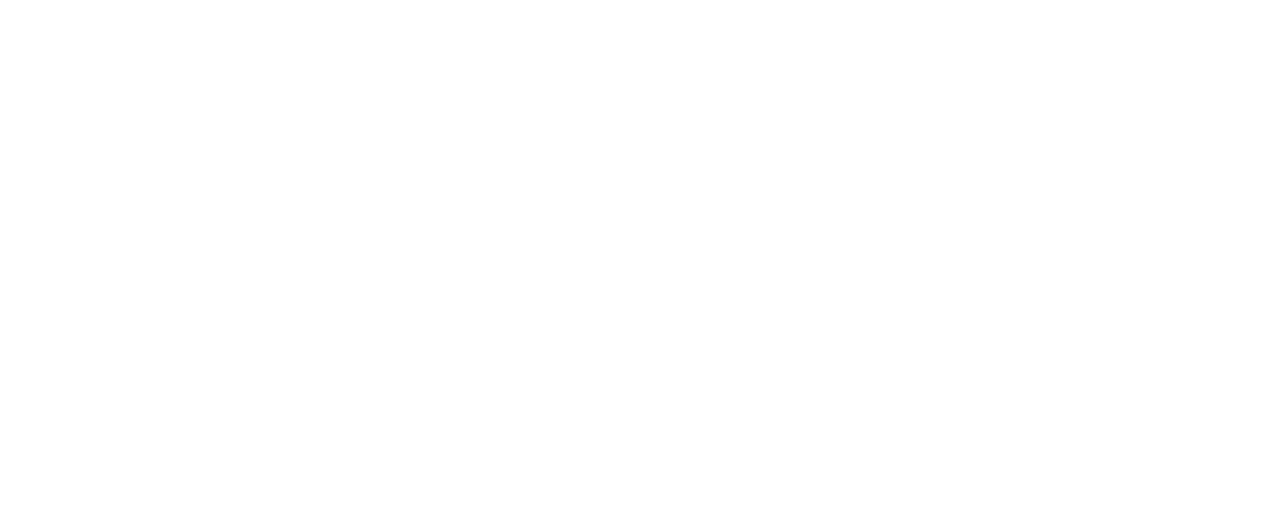
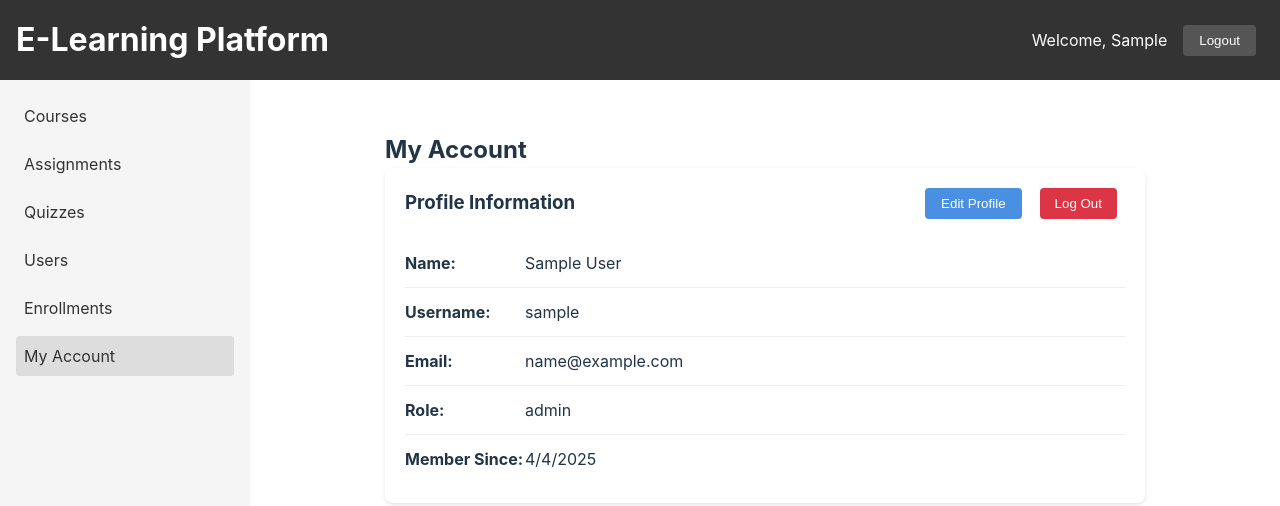
Before and after one commit to haorup/practicum2, a React (Vite) app in the folder elearning-app/: page /account in a window 1280 px wide. Before the commit this address had no page. Shown: the top 506 px of the page. Built offline with nearby package versions, Linux system fonts and the light colour scheme; sample sign-in values are in the browser's storage.

Commit message:
update the landingpage

```diff
--- a/elearning-app/src/App.jsx
+++ b/elearning-app/src/App.jsx
@@ -1,4 +1,4 @@
-import { Routes, Route, Navigate } from 'react-router-dom'
+import { Routes, Route, Navigate, useLocation } from 'react-router-dom'
 import Layout from './components/Layout'
 import CoursePage from './pages/CoursePage'
 import AssignmentPage from './pages/AssignmentPage'
@@ -8,16 +8,26 @@
 import Login from './components/auth/Login'
 import Register from './components/auth/Register'
 import AuthService from './services/AuthService'
+import Account from './pages/Account'
+import { UserProvider } from './context/UserContext'
+import { useEffect } from 'react'
 
 // Protected route component
 const PrivateRoute = ({ children }) => {
   const isAuthenticated = AuthService.isAuthenticated();
+  const location = useLocation();
 
-  return isAuthenticated ? children : <Navigate to="/login" />;
+  useEffect(() => {
+    // For debugging - remove this in production
+    console.log(`Checking auth for path: ${location.pathname}, authenticated: ${isAuthenticated}`);
+  }, [location, isAuthenticated]);
+
+  return isAuthenticated ? children : <Navigate to="/login" state={{ from: location }} />;
 };
 
 function App() {
   return (
+    <UserProvider>
       <Routes>
         <Route path="/login" element={<Login />} />
         <Route path="/register" element={<Register />} />
@@ -29,8 +39,8 @@
           <Navigate to="/login" />
         } />
 
-      {/* Protected routes */}
-      <Route path="/" element={
+        {/* Layout wrapper for all protected routes */}
+        <Route element={
           <PrivateRoute>
             <Layout />
           </PrivateRoute>
@@ -40,8 +50,10 @@
           <Route path="quizzes" element={<QuizPage />} />
           <Route path="users" element={<UserPage />} />
           <Route path="enrollments" element={<EnrollmentPage />} />
+          <Route path="account" element={<Account />} />
         </Route>
       </Routes>
+    </UserProvider>
   )
 }
 
--- a/elearning-app/src/components/Layout.jsx
+++ b/elearning-app/src/components/Layout.jsx
@@ -1,23 +1,45 @@
-import { Link, Outlet } from 'react-router-dom'
+import { Outlet, NavLink, useNavigate } from 'react-router-dom'
+import { useUser } from '../context/UserContext'
 
 function Layout() {
+  const navigate = useNavigate();
+  const { user, logout } = useUser();
+
+  const handleLogout = () => {
+    logout();
+    navigate('/login');
+  };
+
   return (
     <div className="app-container">
       <header>
+        <h1>E-Learning Platform</h1>
+        <div className="user-info">
+          {user ? (
+            <>
+              <span>Welcome, {user.firstName || user.username}</span>
+              <button onClick={handleLogout}>Logout</button>
+            </>
+          ) : (
+            <NavLink to="/login">Login</NavLink>
+          )}
+        </div>
+      </header>
+      <div className="content-container">
         <nav>
-          <h1>E-Learning Platform</h1>
           <ul>
-            <li><Link to="/courses">Courses</Link></li>
-            <li><Link to="/assignments">Assignments</Link></li>
-            <li><Link to="/quizzes">Quizzes</Link></li>
-            <li><Link to="/users">Users</Link></li>
-            <li><Link to="/enrollments">Enrollments</Link></li>
+            <li><NavLink to="/courses">Courses</NavLink></li>
+            <li><NavLink to="/assignments">Assignments</NavLink></li>
+            <li><NavLink to="/quizzes">Quizzes</NavLink></li>
+            <li><NavLink to="/users">Users</NavLink></li>
+            <li><NavLink to="/enrollments">Enrollments</NavLink></li>
+            <li><NavLink to="/account">My Account</NavLink></li>
           </ul>
         </nav>
-      </header>
-      <main>
-        <Outlet />
-      </main>
+        <main>
+          <Outlet />
+        </main>
+      </div>
     </div>
   )
 }
--- a/elearning-app/src/components/auth/Login.jsx
+++ b/elearning-app/src/components/auth/Login.jsx
@@ -1,6 +1,6 @@
 import React, { useState } from 'react';
 import { useNavigate, Link } from 'react-router-dom';
-import AuthService from '../../services/AuthService';
+import { useUser } from '../../context/UserContext';
 
 const Login = () => {
   const [username, setUsername] = useState('');
@@ -8,6 +8,7 @@
   const [loading, setLoading] = useState(false);
   const [message, setMessage] = useState('');
   const navigate = useNavigate();
+  const { login } = useUser();
 
   const handleLogin = async (e) => {
     e.preventDefault();
@@ -16,7 +17,7 @@
     setLoading(true);
 
     try {
-      await AuthService.login(username, password);
+      await login(username, password);
       navigate("/courses");
     } catch (error) {
       const resMessage =
--- /dev/null
+++ b/elearning-app/src/context/UserContext.jsx
@@ -0,0 +1,101 @@
+import { createContext, useState, useEffect, useContext } from 'react';
+import AuthService from '../services/AuthService';
+
+// Create the context
+export const UserContext = createContext(null);
+
+// Create the provider component
+export const UserProvider = ({ children }) => {
+  const [user, setUser] = useState(null);
+  const [loading, setLoading] = useState(true);
+
+  // Load user data when the component mounts
+  useEffect(() => {
+    const loadUser = () => {
+      try {
+        const currentUser = AuthService.getCurrentUser();
+        if (currentUser) {
+          setUser({
+            id: currentUser.id,
+            username: currentUser.username,
+            firstName: currentUser.firstName,
+            lastName: currentUser.lastName,
+            email: currentUser.email,
+            role: currentUser.role,
+            joinDate: new Date().toLocaleDateString()
+          });
+        }
+      } catch (error) {
+        console.error("Error loading user from localStorage:", error);
+      } finally {
+        setLoading(false);
+      }
+    };
+
+    loadUser();
+  }, []);
+
+  // Login function
+  const login = async (username, password) => {
+    try {
+      const userData = await AuthService.login(username, password);
+      setUser({
+        id: userData.id,
+        username: userData.username,
+        firstName: userData.firstName,
+        lastName: userData.lastName,
+        email: userData.email,
+        role: userData.role,
+        joinDate: new Date().toLocaleDateString()
+      });
+      return userData;
+    } catch (error) {
+      console.error("Login error:", error);
+      throw error;
+    }
+  };
+
+  // Logout function
+  const logout = () => {
+    // First update the state
+    setUser(null);
+    // Then clear the localStorage
+    AuthService.logout();
+    // For debugging
+    console.log("User logged out, user state cleared");
+  };
+
+  // Update user information
+  const updateUser = (newUserData) => {
+    setUser(prevUser => {
+      if (!prevUser) return null;
+      const updatedUser = { ...prevUser, ...newUserData };
+
+      // If you want to persist these changes to localStorage
+      const currentUser = AuthService.getCurrentUser();
+      if (currentUser) {
+        localStorage.setItem('user', JSON.stringify({
+          ...currentUser,
+          ...newUserData
+        }));
+      }
+
+      return updatedUser;
+    });
+  };
+
+  return (
+    <UserContext.Provider value={{ user, loading, login, logout, updateUser }}>
+      {children}
+    </UserContext.Provider>
+  );
+};
+
+// Custom hook to use the user context
+export const useUser = () => {
+  const context = useContext(UserContext);
+  if (!context) {
+    throw new Error('useUser must be used within a UserProvider');
+  }
+  return context;
+};
--- a/elearning-app/src/index.css
+++ b/elearning-app/src/index.css
@@ -28,33 +28,61 @@
 }
 
 header {
-  background-color: #1a73e8;
+  background-color: #333;
+  color: white;
   padding: 1rem;
-  color: white;
-}
-
-nav {
   display: flex;
   justify-content: space-between;
   align-items: center;
 }
 
-nav ul {
+.user-info {
   display: flex;
-  list-style: none;
+  align-items: center;
+  gap: 1rem;
 }
 
-nav ul li {
-  margin-left: 1.5rem;
+.user-info button {
+  padding: 0.5rem 1rem;
+  background-color: #555;
+  color: white;
+  border: none;
+  border-radius: 4px;
+  cursor: pointer;
+}
+
+.content-container {
+  display: flex;
+  flex-grow: 1;
+}
+
+nav {
+  width: 250px;
+  background-color: #f5f5f5;
+  padding: 1rem;
+}
+
+nav ul {
+  list-style-type: none;
+  padding: 0;
+  margin: 0;
+}
+
+nav li {
+  margin-bottom: 0.5rem;
 }
 
 nav a {
-  color: white;
   text-decoration: none;
+  color: #333;
+  padding: 0.5rem;
+  display: block;
+  border-radius: 4px;
 }
 
-nav a:hover {
-  text-decoration: underline;
+nav a:hover,
+nav a.active {
+  background-color: #ddd;
 }
 
 main {
--- /dev/null
+++ b/elearning-app/src/pages/Account.jsx
@@ -0,0 +1,132 @@
+import { useState } from 'react';
+import { useUser } from '../context/UserContext';
+import { useNavigate } from 'react-router-dom';
+import '../styles/Account.css';
+
+function Account() {
+  const { user, loading, updateUser, logout } = useUser();
+  const navigate = useNavigate();
+  const [isEditing, setIsEditing] = useState(false);
+  const [formData, setFormData] = useState({
+    firstName: '',
+    lastName: '',
+    email: ''
+  });
+
+  const handleEditClick = () => {
+    setFormData({
+      firstName: user?.firstName || '',
+      lastName: user?.lastName || '',
+      email: user?.email || ''
+    });
+    setIsEditing(true);
+  };
+
+  const handleChange = (e) => {
+    const { name, value } = e.target;
+    setFormData({
+      ...formData,
+      [name]: value
+    });
+  };
+
+  const handleSubmit = (e) => {
+    e.preventDefault();
+    updateUser(formData);
+    setIsEditing(false);
+  };
+
+  const handleCancel = () => {
+    setIsEditing(false);
+  };
+
+  const handleLogout = () => {
+    logout();
+    navigate('/login');
+  };
+
+  if (loading) {
+    return <div className="account-container">Loading user data...</div>;
+  }
+
+  if (!user) {
+    return <div className="account-container">Please log in to view your account.</div>;
+  }
+
+  return (
+    <div className="account-container">
+      <h2>My Account</h2>
+
+      <div className="account-section">
+        <div className="account-header">
+          <h3>Profile Information</h3>
+          <div className="action-buttons">
+            {!isEditing && <button className="edit-button" onClick={handleEditClick}>Edit Profile</button>}
+            <button className="logout-button" onClick={handleLogout}>Log Out</button>
+          </div>
+        </div>
+
+        {isEditing ? (
+          <form onSubmit={handleSubmit} className="edit-form">
+            <div className="form-group">
+              <label>First Name:</label>
+              <input
+                type="text"
+                name="firstName"
+                value={formData.firstName}
+                onChange={handleChange}
+              />
+            </div>
+            <div className="form-group">
+              <label>Last Name:</label>
+              <input
+                type="text"
+                name="lastName"
+                value={formData.lastName}
+                onChange={handleChange}
+              />
+            </div>
+            <div className="form-group">
+              <label>Email:</label>
+              <input
+                type="email"
+                name="email"
+                value={formData.email}
+                onChange={handleChange}
+              />
+            </div>
+            <div className="button-group">
+              <button type="submit">Save</button>
+              <button type="button" onClick={handleCancel}>Cancel</button>
+            </div>
+          </form>
+        ) : (
+          <div className="account-details">
+            <div className="detail-item">
+              <span className="label">Name:</span>
+              <span>{user.firstName} {user.lastName}</span>
+            </div>
+            <div className="detail-item">
+              <span className="label">Username:</span>
+              <span>{user.username}</span>
+            </div>
+            <div className="detail-item">
+              <span className="label">Email:</span>
+              <span>{user.email}</span>
+            </div>
+            <div className="detail-item">
+              <span className="label">Role:</span>
+              <span>{user.role}</span>
+            </div>
+            <div className="detail-item">
+              <span className="label">Member Since:</span>
+              <span>{user.joinDate}</span>
+            </div>
+          </div>
+        )}
+      </div>
+    </div>
+  );
+}
+
+export default Account;
--- /dev/null
+++ b/elearning-app/src/styles/Account.css
@@ -0,0 +1,85 @@
+.account-container {
+  max-width: 800px;
+  margin: 0 auto;
+  padding: 20px;
+}
+
+.account-section {
+  background-color: #fff;
+  border-radius: 8px;
+  padding: 20px;
+  margin-bottom: 20px;
+  box-shadow: 0 2px 4px rgba(0, 0, 0, 0.1);
+}
+
+.account-header {
+  display: flex;
+  justify-content: space-between;
+  align-items: center;
+  margin-bottom: 20px;
+}
+
+.account-header h3 {
+  margin: 0;
+}
+
+.edit-button {
+  padding: 8px 16px;
+  background-color: #4a90e2;
+  color: white;
+  border: none;
+  border-radius: 4px;
+  cursor: pointer;
+}
+
+.edit-button:hover {
+  background-color: #357abD;
+}
+
+.detail-item {
+  padding: 12px 0;
+  border-bottom: 1px solid #eee;
+  display: flex;
+}
+
+.detail-item:last-child {
+  border-bottom: none;
+}
+
+.label {
+  font-weight: bold;
+  min-width: 120px;
+}
+
+.course-list {
+  list-style-type: none;
+  padding: 0;
+}
+
+.course-list li {
+  padding: 10px 0;
+  border-bottom: 1px solid #eee;
+}
+
+.course-list li:last-child {
+  border-bottom: none;
+}
+
+.action-buttons {
+  display: flex;
+  gap: 10px;
+}
+
+.logout-button {
+  background-color: #dc3545;
+  color: white;
+  border: none;
+  padding: 5px 15px;
+  border-radius: 4px;
+  cursor: pointer;
+  font-weight: 500;
+}
+
+.logout-button:hover {
+  background-color: #c82333;
+}
```
Also changed, not shown: elearning-app/src/pages/Login.jsx (added), 1 other file (tests, documents, lock files or other folders). Lines whose indentation alone changed are shown as unchanged.
